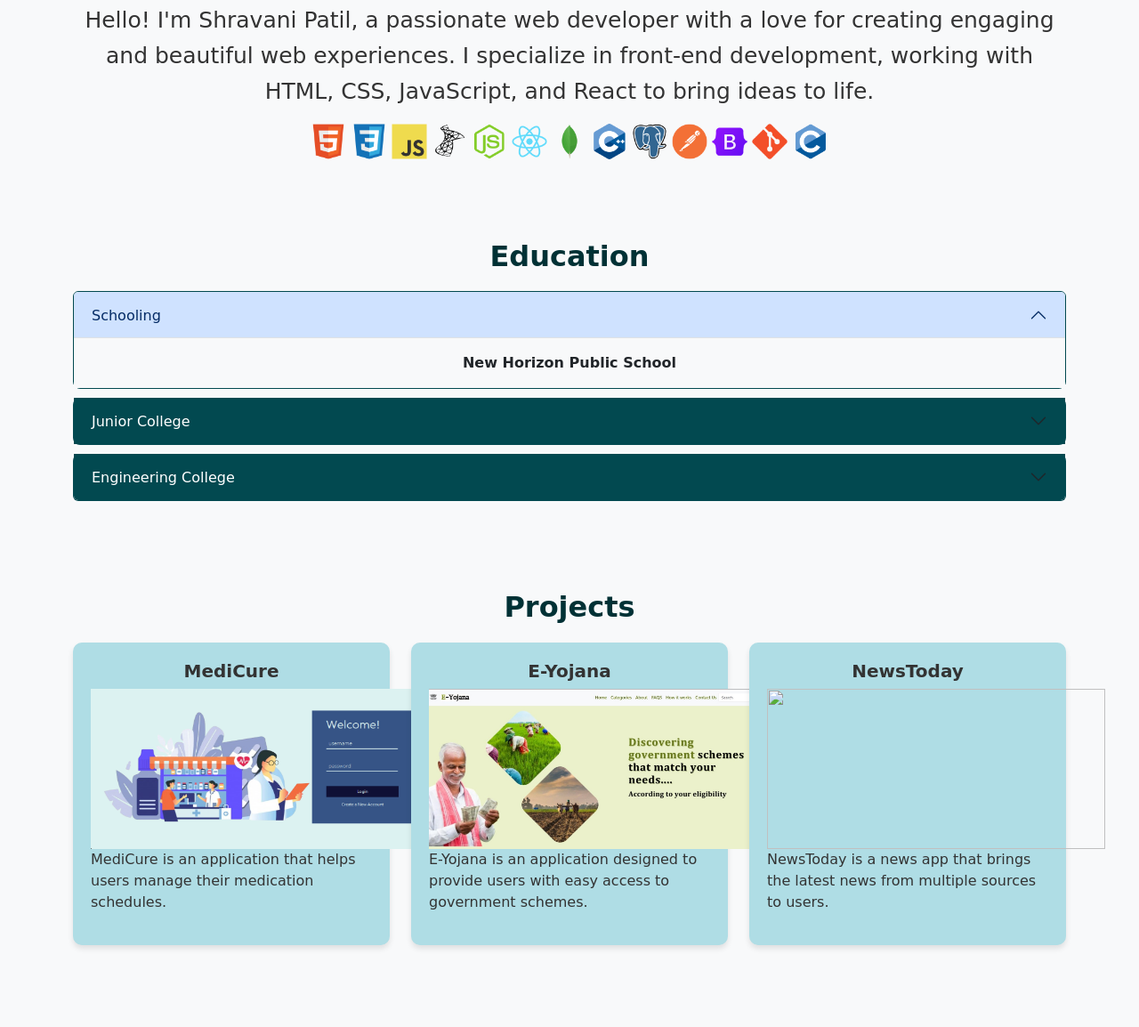
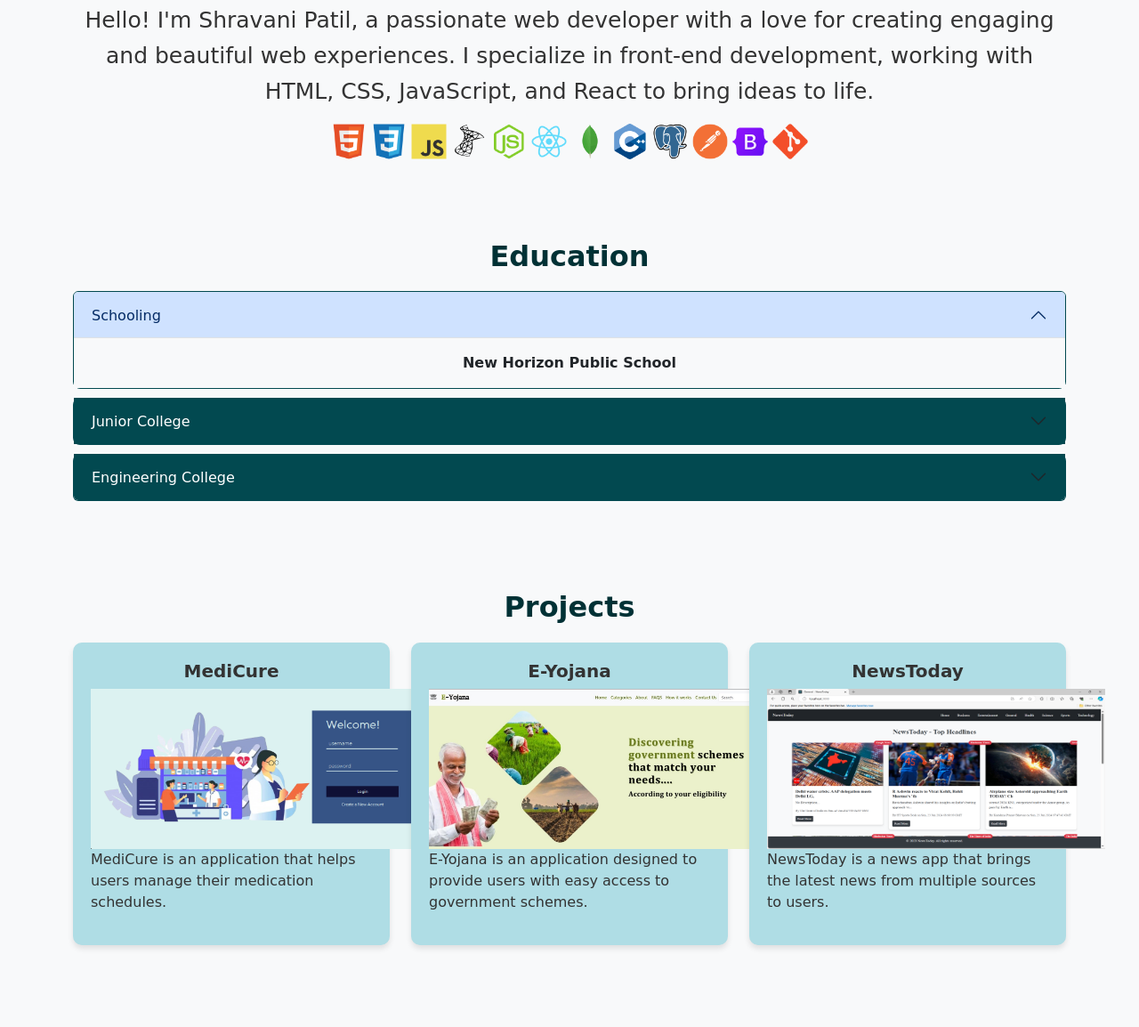
Before and after one commit to ShravaniAnilPatil/Bootstrap_Portfolio, a plain HTML site: page index.html in a window 1280 px wide. Shown: the part 421-1575 px from the top of the page at 89% size. Drawn offline with nearby package versions, Linux system fonts and the light colour scheme.

Commit message:
Update index.html

```diff
--- a/index.html
+++ b/index.html
@@ -261,11 +261,7 @@
                 <img src="tech-icons/Postman.png" alt="Postman">
                 <img src="tech-icons/Bootstrap.png" alt="Bootstrap">
                 <img src="tech-icons/Git.png" alt="Git">
-                <img src="tech-icons/c.png" alt="C">
-
-
-
-            </div>
+               </div>
           </center>
           </div>
        </div>
@@ -382,7 +378,7 @@
               <h5><strong>NewsToday</strong></h5>
             </center>
               <p>
-                <img src="../Assignment3/project3_1.jpeg.png"  height="180px" width="380px" />
+                <img src="./project3_1.jpeg.png"  height="180px" width="380px" />
                 NewsToday is a news app that brings the latest news  from multiple sources to users.
 
               </p>
```
